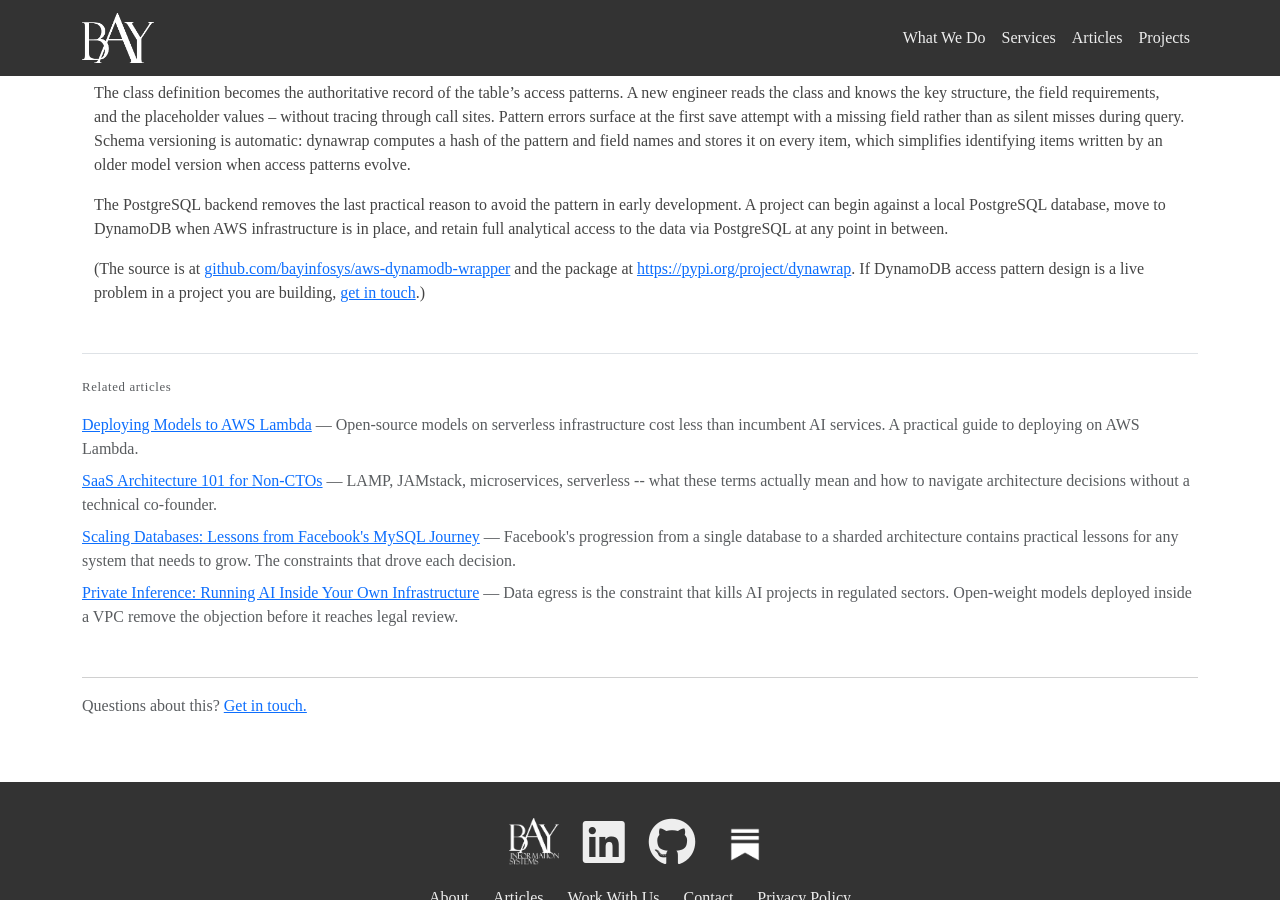
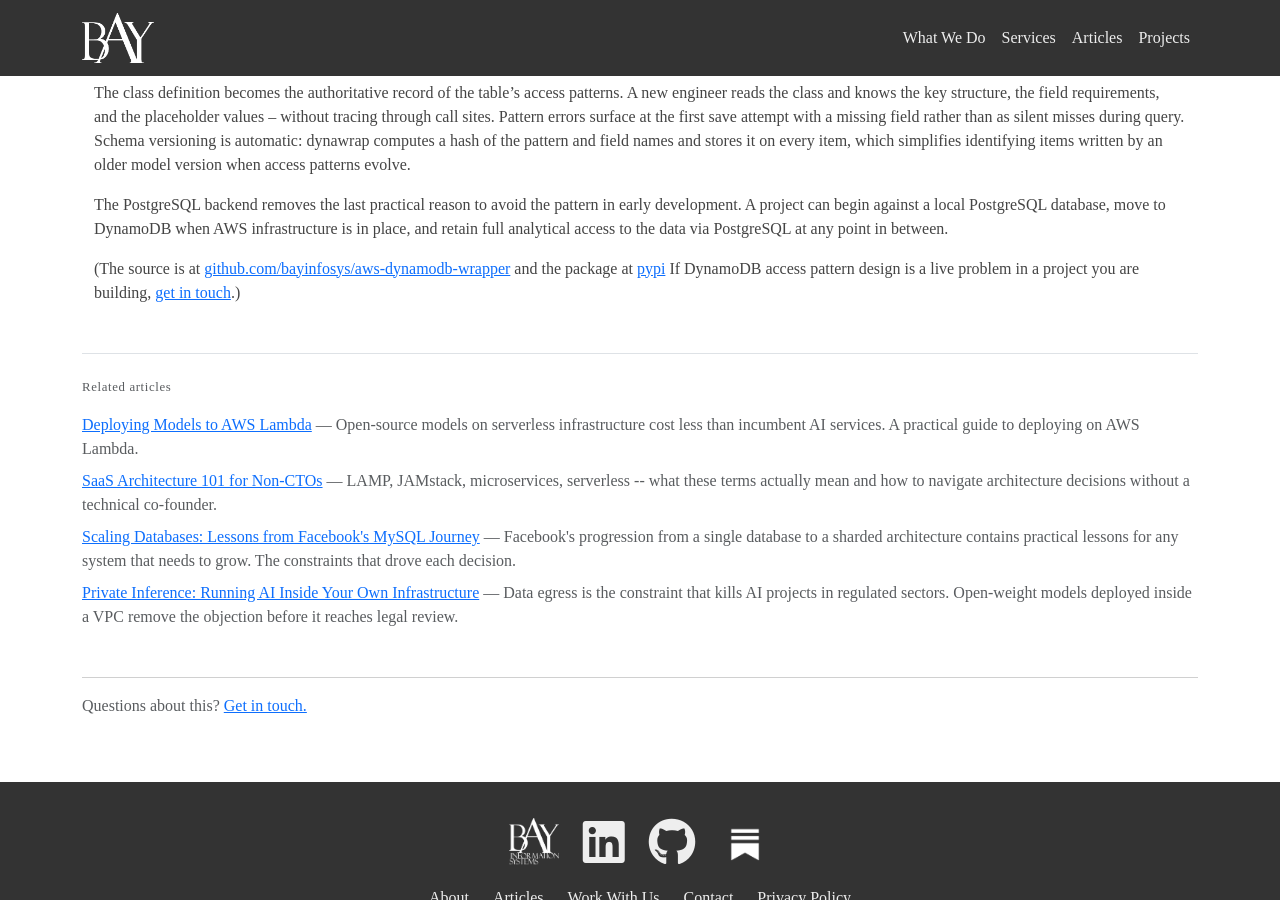
Before and after one commit to bayinfosys/bayinfosys.github.io, a Jekyll site: the page built from _posts/2026-01-01-51-dynawrap.md, in a window 1280 px wide and 900 px high, scrolled down 2282 px. Built offline with Jekyll 4.4.1, drawn with Linux system fonts in a browser that asks for light colours; some of the changed lines change nothing that is shown.

Commit message:
article 51 fixed 404

```diff
--- a/_posts/2026-01-01-51-dynawrap.md
+++ b/_posts/2026-01-01-51-dynawrap.md
@@ -147,5 +147,5 @@
 The PostgreSQL backend removes the last practical reason to avoid the pattern in early development.
 A project can begin against a local PostgreSQL database, move to DynamoDB when AWS infrastructure is in place, and retain full analytical access to the data via PostgreSQL at any point in between.
 
-(The source is at [github.com/bayinfosys/aws-dynamodb-wrapper](https://github.com/bayinfosys/aws-dynamodb-wrapper) and the package at [https://pypi.org/project/dynawrap](pypi).
+(The source is at [github.com/bayinfosys/aws-dynamodb-wrapper](https://github.com/bayinfosys/aws-dynamodb-wrapper) and the package at [pypi](https://pypi.org/project/dynawrap)
 If DynamoDB access pattern design is a live problem in a project you are building, [get in touch](/#contact-us).)
```
